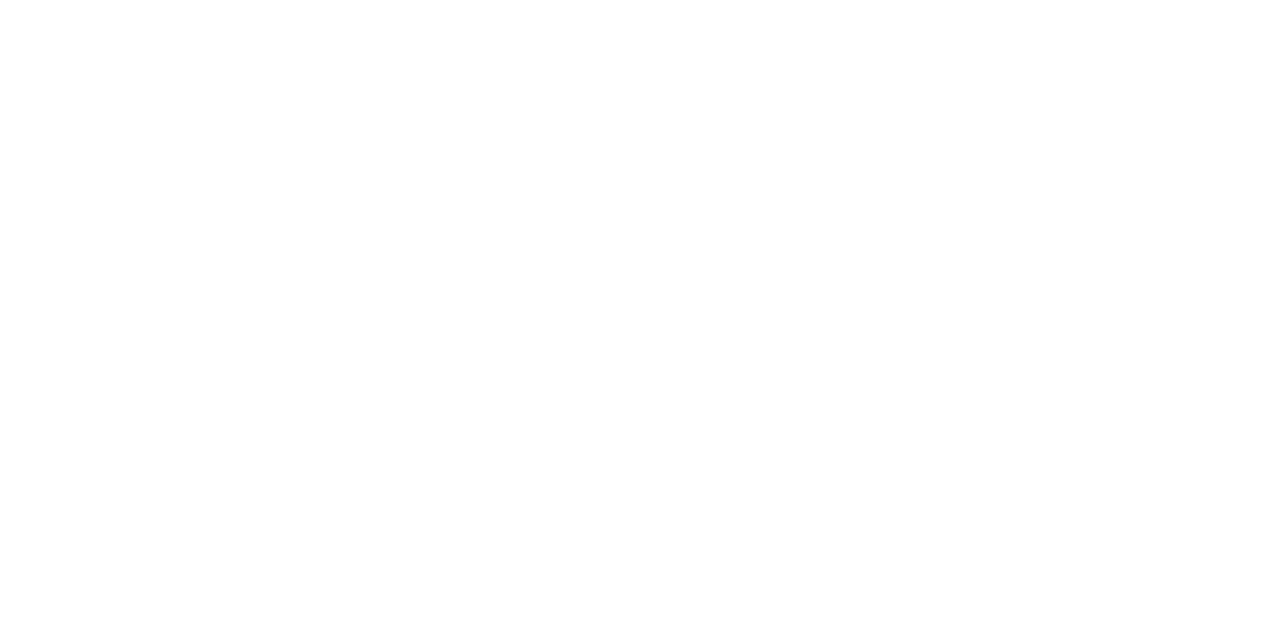
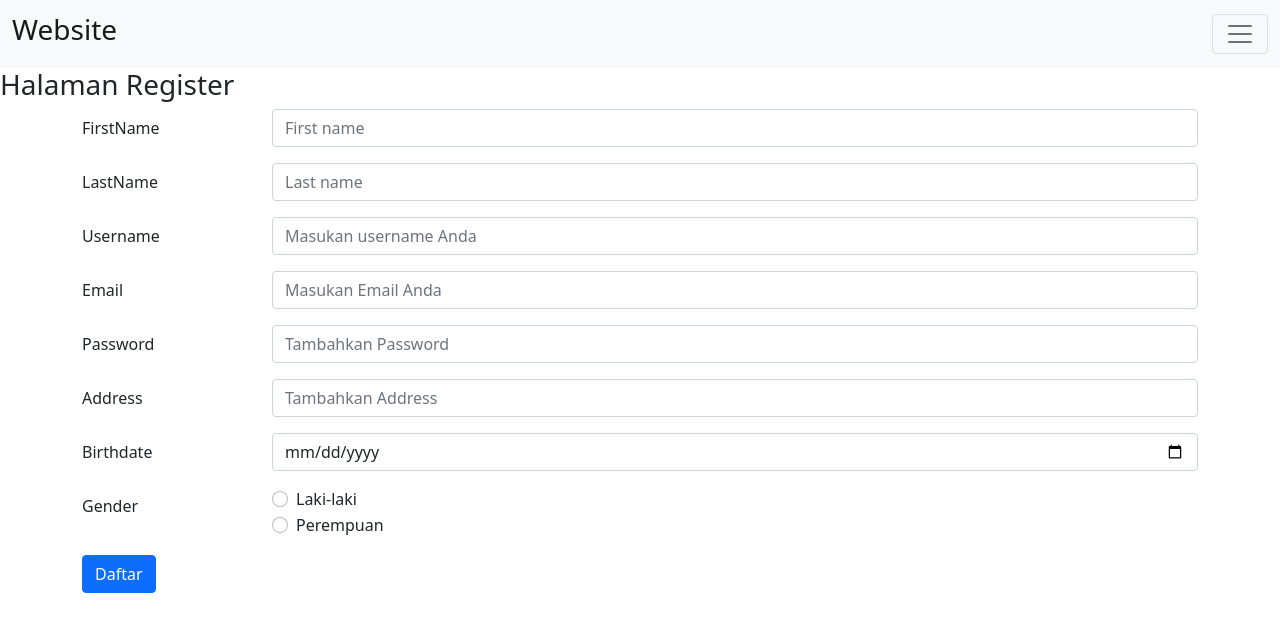
Before and after one commit to Great-Garion/project-react, a React (Create React App) app: page /Register in a window 1280 px wide. Shown: the top 632 px of the page. Built offline with nearby package versions, Linux system fonts and the light colour scheme.

Commit message:
menambah component register, alihan, dan router di app

```diff
--- a/package.json
+++ b/package.json
@@ -10,6 +10,7 @@
     "react": "^17.0.2",
     "react-bootstrap": "^2.0.2",
     "react-dom": "^17.0.2",
+    "react-router-dom": "^5.3.0",
     "react-scripts": "4.0.3",
     "web-vitals": "^1.0.1"
   },
--- a/src/App.js
+++ b/src/App.js
@@ -1,10 +1,116 @@
-import './App.css';
+import "./App.css";
+import Movie from "./Components/Movie";
+import Register from "./Components/Register";
+import Series from "./Components/Series";
+import {
+  BrowserRouter as Router,
+  Switch,
+  Route,
+  Link,
+  Redirect,
+} from "react-router-dom";
+import "bootstrap/dist/css/bootstrap.min.css";
+import {
+  Container,
+  Navbar,
+  Nav,
+  Form,
+  Offcanvas,
+  FormControl,
+  Button,
+  NavDropdown,
+} from "react-bootstrap";
+import Login from "./Components/Login";
+import Alihan from "./Components/Alihan";
 
 function App() {
   return (
-    <div>
-
-    </div>
+    <Router>
+      <Navbar bg="light" expand={false}>
+        <Container fluid>
+          <Navbar.Brand>
+            <h3>Website</h3>
+          </Navbar.Brand>
+          <Navbar.Toggle aria-controls="offcanvasNavbar" />
+          <Navbar.Offcanvas
+            id="offcanvasNavbar"
+            aria-labelledby="offcanvasNavbarLabel"
+            placement="end"
+          >
+            <Offcanvas.Header closeButton>
+              <Offcanvas.Title id="offcanvasNavbarLabel">Menu</Offcanvas.Title>
+            </Offcanvas.Header>
+            <Offcanvas.Body>
+              <Nav className="justify-content-end flex-grow-1 pe-3">
+                <Nav.Link>
+                  <Link to="/" className="me-5">
+                    Home
+                  </Link>
+                </Nav.Link>
+                <Nav.Link>
+                  <Link to="/Login" className="me-5">
+                    Login
+                  </Link>
+                </Nav.Link>
+                <Nav.Link>
+                  <Link to="/Register" className="me-5">
+                    Register
+                  </Link>
+                </Nav.Link>
+                <Nav.Link>
+                  <Link to="/Movie" className="me-5">
+                    Movie
+                  </Link>
+                </Nav.Link>
+                <Nav.Link>
+                  <Link to="/Series" className="me-5">
+                    Series
+                  </Link>
+                </Nav.Link>
+                <NavDropdown title="Contact" id="offcanvasNavbarDropdown">
+                  <NavDropdown.Item href="#email">Email</NavDropdown.Item>
+                  <NavDropdown.Item href="#instagram">
+                    Instagram
+                  </NavDropdown.Item>
+                  <NavDropdown.Item href="#favebook">Facebook</NavDropdown.Item>
+                  <NavDropdown.Item href="#whatsApp">whatsApp</NavDropdown.Item>
+                  <NavDropdown.Divider />
+                </NavDropdown>
+              </Nav>
+              <Form className="d-flex">
+                <FormControl
+                  type="search"
+                  placeholder="Search"
+                  className="me-2"
+                  aria-label="Search"
+                />
+                <Button variant="outline-success">Search</Button>
+              </Form>
+            </Offcanvas.Body>
+          </Navbar.Offcanvas>
+        </Container>
+      </Navbar>
+      <Switch>
+        <Route exact path="/">
+          <Movie />
+        </Route>
+        <Route path="/Register">
+          <Register />
+        </Route>
+        <Route path="/Login">
+          <Login />
+        </Route>
+        <Route path="/Movie">
+          <Movie />
+        </Route>
+        <Route path="/Series">
+          <Series />
+        </Route>
+        <Route path="/:Alihan">
+          <Alihan />
+        </Route>
+      </Switch>
+    </Router>
   );
 }
 
--- /dev/null
+++ b/src/Components/Alihan.js
@@ -0,0 +1,12 @@
+import { useParams } from "react-router"
+
+function Alihan() {
+    let {Alihan} = useParams()
+    return (
+        <div className = "text-center">
+            <h4>NotFound404</h4>
+        </div>
+    )
+}
+
+export default Alihan
--- a/src/Components/Movie.js
+++ b/src/Components/Movie.js
@@ -0,0 +1,9 @@
+function Movie() {
+    return (
+        <div>
+
+        </div>
+    )
+}
+
+export default Movie
--- a/src/Components/Register.js
+++ b/src/Components/Register.js
@@ -1,18 +1,166 @@
+import { useState } from "react";
+import "bootstrap/dist/css/bootstrap.min.css";
+import { Form, Col, Button, Row, Container } from "react-bootstrap";
+
 function Register() {
-    let [user, setUser] =  useState({
+  let [user, setUser] = useState({
     firstName: "",
     lastName: "",
     username: "",
     email: "",
     password: "",
     birthdate: "",
+    gender: "",
     address: "",
-    })
+  });
+
+  const handleChangeLogin = (event) => {
+    const { name, value } = event.target;
+    setUser((preUser) => ({
+      ...preUser,
+      [name]: value,
+    }));
+  };
   return (
-        <div>
+    <div className="Register">
+      <h3>Halaman Register</h3>
+      <Container>
+        <Form>
+          <Form.Group as={Row} className="mb-3">
+            <Form.Label column sm={2}>
+              FirstName
+            </Form.Label>
+            <Col sm={10}>
+              <Form.Control
+                type="text"
+                placeholder="First name"
+                value={user.firstName}
+                name="firstName"
+                onChange={handleChangeLogin}
+              />
+            </Col>
+          </Form.Group>
 
+          <Form.Group as={Row} className="mb-3">
+            <Form.Label column sm={2}>
+              LastName
+            </Form.Label>
+            <Col sm={10}>
+              <Form.Control
+                type="text"
+                placeholder="Last name"
+                value={user.firstName}
+                name="lastName"
+                onChange={handleChangeLogin}
+              />
+            </Col>
+          </Form.Group>
+
+          <Form.Group as={Row} className="mb-3">
+            <Form.Label column sm={2}>
+              Username
+            </Form.Label>
+            <Col sm={10}>
+              <Form.Control
+                type="text"
+                placeholder="Masukan username Anda"
+                value={user.username}
+                name="firstName"
+                onChange={handleChangeLogin}
+              />
+            </Col>
+          </Form.Group>
+
+          <Form.Group as={Row} className="mb-3">
+            <Form.Label column sm={2}>
+              Email
+            </Form.Label>
+            <Col sm={10}>
+              <Form.Control
+                type="email"
+                placeholder="Masukan Email Anda"
+                value={user.email}
+                name="email"
+                onChange={handleChangeLogin}
+              />
+            </Col>
+          </Form.Group>
+
+          <Form.Group as={Row} className="mb-3">
+            <Form.Label column sm={2}>
+              Password
+            </Form.Label>
+            <Col sm={10}>
+              <Form.Control
+                type="password"
+                value={user.password}
+                name="password"
+                onChange={handleChangeLogin}
+                placeholder="Tambahkan Password"
+              />
+            </Col>
+          </Form.Group>
+
+          <Form.Group as={Row} className="mb-3">
+            <Form.Label column sm={2}>
+              Address
+            </Form.Label>
+            <Col sm={10}>
+              <Form.Control
+                type="textarea"
+                value={user.address}
+                name="address"
+                onChange={handleChangeLogin}
+                placeholder="Tambahkan Address"
+              />
+            </Col>
+          </Form.Group>
+
+          <Form.Group as={Row} className="mb-3">
+            <Form.Label column sm={2}>
+              Birthdate
+            </Form.Label>
+            <Col sm={10}>
+              <Form.Control
+                type="date"
+                value={user.birthdate}
+                name="birthdate"
+                onChange={handleChangeLogin}
+                placeholder="Tambahkan Birthdate"
+              />
+            </Col>
+          </Form.Group>
+
+          <Form.Group as={Row} className="mb-3">
+            <Form.Label column sm={2}>
+              Gender
+            </Form.Label>
+            <Col sm={10}>
+              <Form.Check
+                type="radio"
+                label="Laki-laki"
+                value="Laki-laki"
+                name="gender"
+                placeholder="gender"
+                onChange={handleChangeLogin}
+              />
+
+              <Form.Check
+                type="radio"
+                label="Perempuan"
+                value="Perempuan"
+                name="gender"
+                placeholder="gender"
+                onChange={handleChangeLogin}
+              />
+            </Col>
+          </Form.Group>
+
+          <Button>Daftar</Button>
+        </Form>
+      </Container>
     </div>
-    )
+  );
 }
 
-export default Register
+export default Register;
--- a/src/Components/Series.js
+++ b/src/Components/Series.js
@@ -0,0 +1,11 @@
+import React from 'react'
+
+function Series() {
+    return (
+        <div>
+
+        </div>
+    )
+}
+
+export default Series
```
Also changed, not shown: src/About.js (deleted, +0 -7 lines), 1 other file (tests, documents, lock files or other folders). Lines whose indentation alone changed are shown as unchanged.
